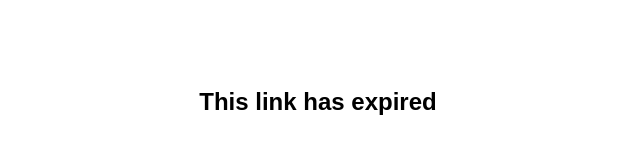
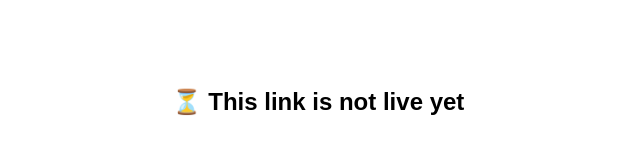
Before and after one commit to mks507/timed-link, a plain HTML site: page index.htm in a window 1280 px wide. Shown: the whole page, without its empty margins (322-962 px from the left). Drawn offline with Linux system fonts and the light colour scheme.

Commit message:
Update index.htm

```diff
--- a/index.htm
+++ b/index.htm
@@ -31,7 +31,7 @@
 
 <script>
   // SET TIME HERE
-  const startTime = new Date("2026-01-15T21:55:00+05:30").getTime();
+  const startTime = new Date("2026-01-15T23:55:00+05:30").getTime();
   const endTime = startTime + (2 * 60 * 1000); // 20 minutes
 
   const now = new Date().getTime();
```
